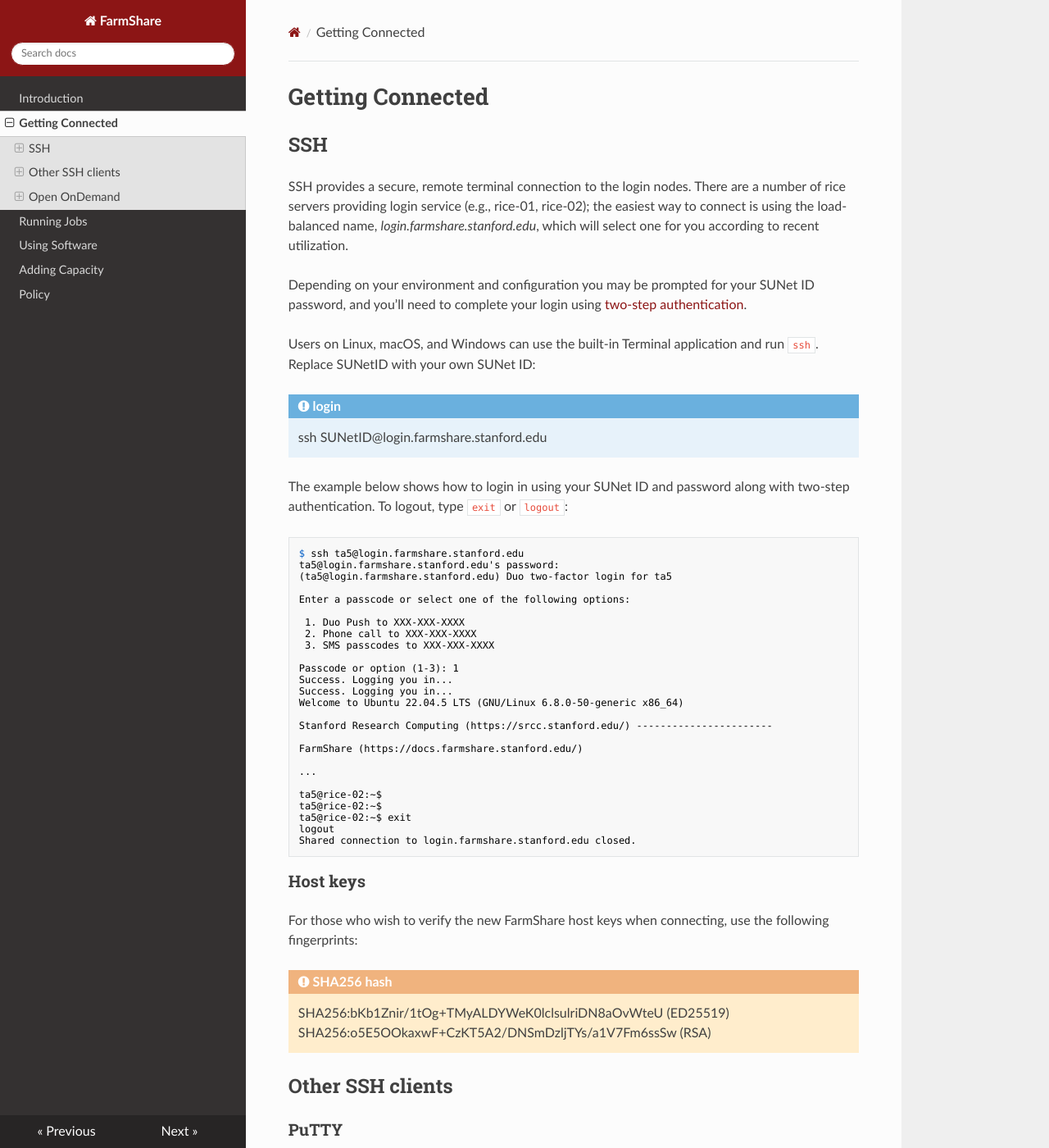
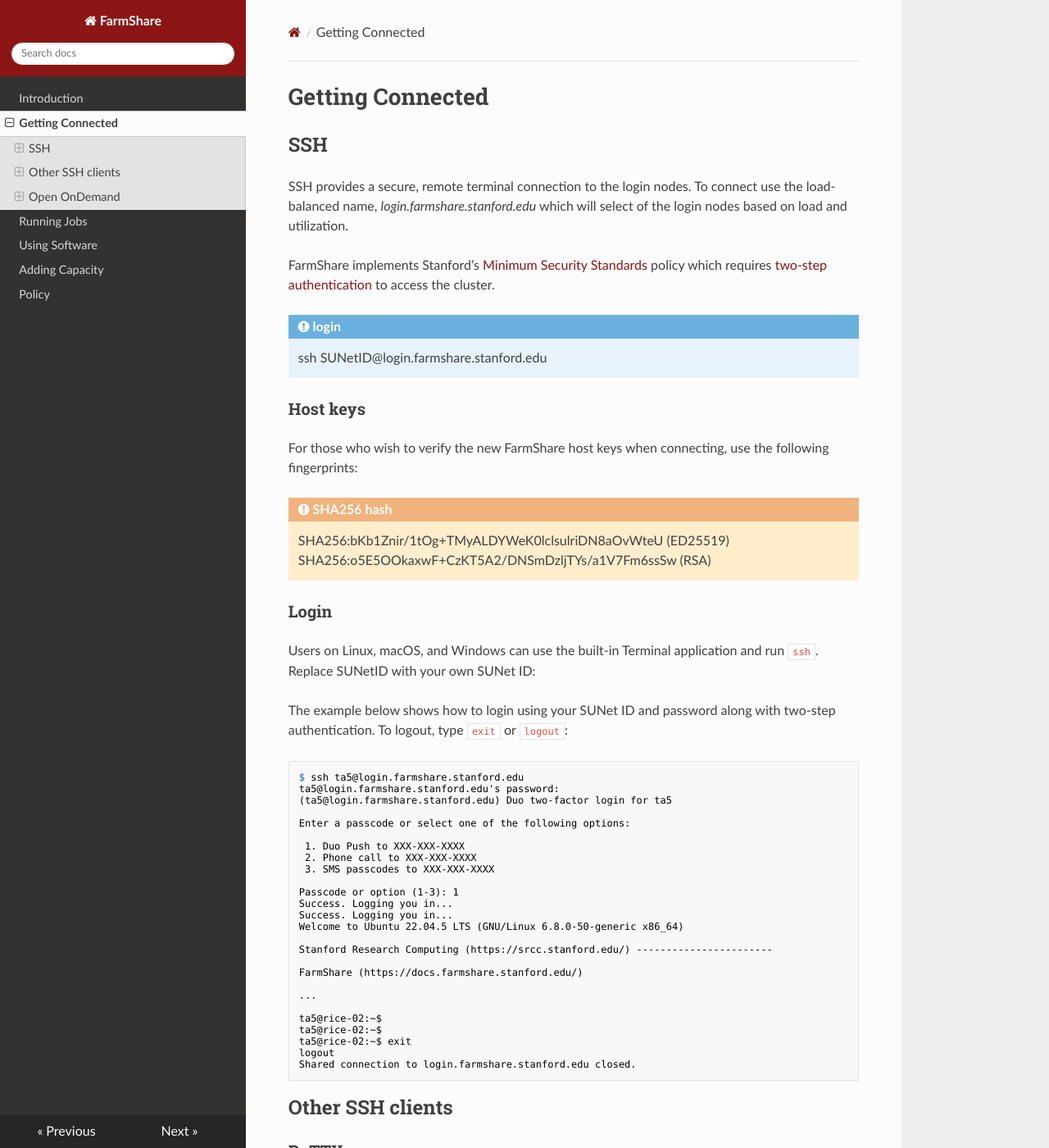
Before and after one commit to stanford-rc/farmshare-docs, an MkDocs documentation site: the page built from docs/connecting.md, in a window 1280 px wide and 1400 px high. Shown: the whole window at 82% size. Built offline with MkDocs 1.6.1, drawn with Linux system fonts in a browser that asks for light colours; nearby versions of some CDN libraries; some of the changed text lies outside the part shown.

Commit message:
updated formatting

````diff
--- a/docs/connecting.md
+++ b/docs/connecting.md
@@ -2,16 +2,26 @@
 
 ## SSH
 
-SSH provides a secure, remote terminal connection to the login nodes. There are a number of rice servers providing login service (e.g., rice-01, rice-02); the easiest way to connect is using the load-balanced name, *login.farmshare.stanford.edu*, which will select one for you according to recent utilization.
+SSH provides a secure, remote terminal connection to the login nodes. To connect use the load-balanced name, *login.farmshare.stanford.edu* which will select of the login nodes based on load and utilization.
 
-Depending on your environment and configuration you may be prompted for your SUNet ID password, and you'll need to complete your login using [two-step authentication](https://uit.stanford.edu/service/webauth/twostep).
-
-Users on Linux, macOS, and Windows can use the built-in Terminal application and run `ssh`. Replace SUNetID with your own SUNet ID:
+FarmShare implements Stanford's [Minimum Security Standards](https://uit.stanford.edu/guide/securitystandards) policy which requires [two-step authentication](https://uit.stanford.edu/service/authentication/twostep) to access the cluster.
 
 !!! example "login"
     ssh SUNetID@login.farmshare.stanford.edu
 
-The example below shows how to login in using your SUNet ID and password along with two-step authentication. To logout, type `exit` or `logout`:
+### Host keys
+
+For those who wish to verify the new FarmShare host keys when connecting, use the following fingerprints:
+
+!!! caution "SHA256 hash"
+    SHA256:bKb1Znir/1tOg+TMyALDYWeK0lclsulriDN8aOvWteU (ED25519)
+    SHA256:o5E5OOkaxwF+CzKT5A2/DNSmDzljTYs/a1V7Fm6ssSw (RSA)
+
+### Login
+
+Users on Linux, macOS, and Windows can use the built-in Terminal application and run `ssh`. Replace SUNetID with your own SUNet ID:
+
+The example below shows how to login using your SUNet ID and password along with two-step authentication. To logout, type `exit` or `logout`:
 
 ``` shell
 $ ssh ta5@login.farmshare.stanford.edu
@@ -42,14 +52,6 @@
 Shared connection to login.farmshare.stanford.edu closed.
 ```
 
-### Host keys
-
-For those who wish to verify the new FarmShare host keys when connecting, use the following fingerprints:
-
-!!! caution "SHA256 hash"
-    SHA256:bKb1Znir/1tOg+TMyALDYWeK0lclsulriDN8aOvWteU (ED25519)
-    SHA256:o5E5OOkaxwF+CzKT5A2/DNSmDzljTYs/a1V7Fm6ssSw (RSA)
-
 ## Other SSH clients
 
 ### PuTTY
@@ -71,7 +73,7 @@
 ### Logging in
 
 !!! important
-    If you have never logged into Farmshare before you won't be able to run apps/jobs until your Slurm account is created. This is done when you first connect to a login node. You can do that from Ondemand by selecting the Clusters drop down > [FarmShare Shell Access](https://ondemand.farmshare.stanford.edu/pun/sys/shell/ssh).**
+    If this is your very first time connecting to Farmshare you won't be able to run apps/jobs until your Slurm account is created. This is done when you first connect to a [login](#login) node. You can do that from Ondemand by selecting the Clusters drop down > [FarmShare Shell Access](https://ondemand.farmshare.stanford.edu/pun/sys/shell/ssh).**
 
 To use the FarmShare OnDemand interface:
 
--- a/mkdocs.yml
+++ b/mkdocs.yml
@@ -4,7 +4,6 @@
 
 extra_css:
   - style.css
-  - stylesheets/extra.css
 
 markdown_extensions:
     - admonition
````
Also changed, not shown: docs/software.md (+3 -4 lines).
